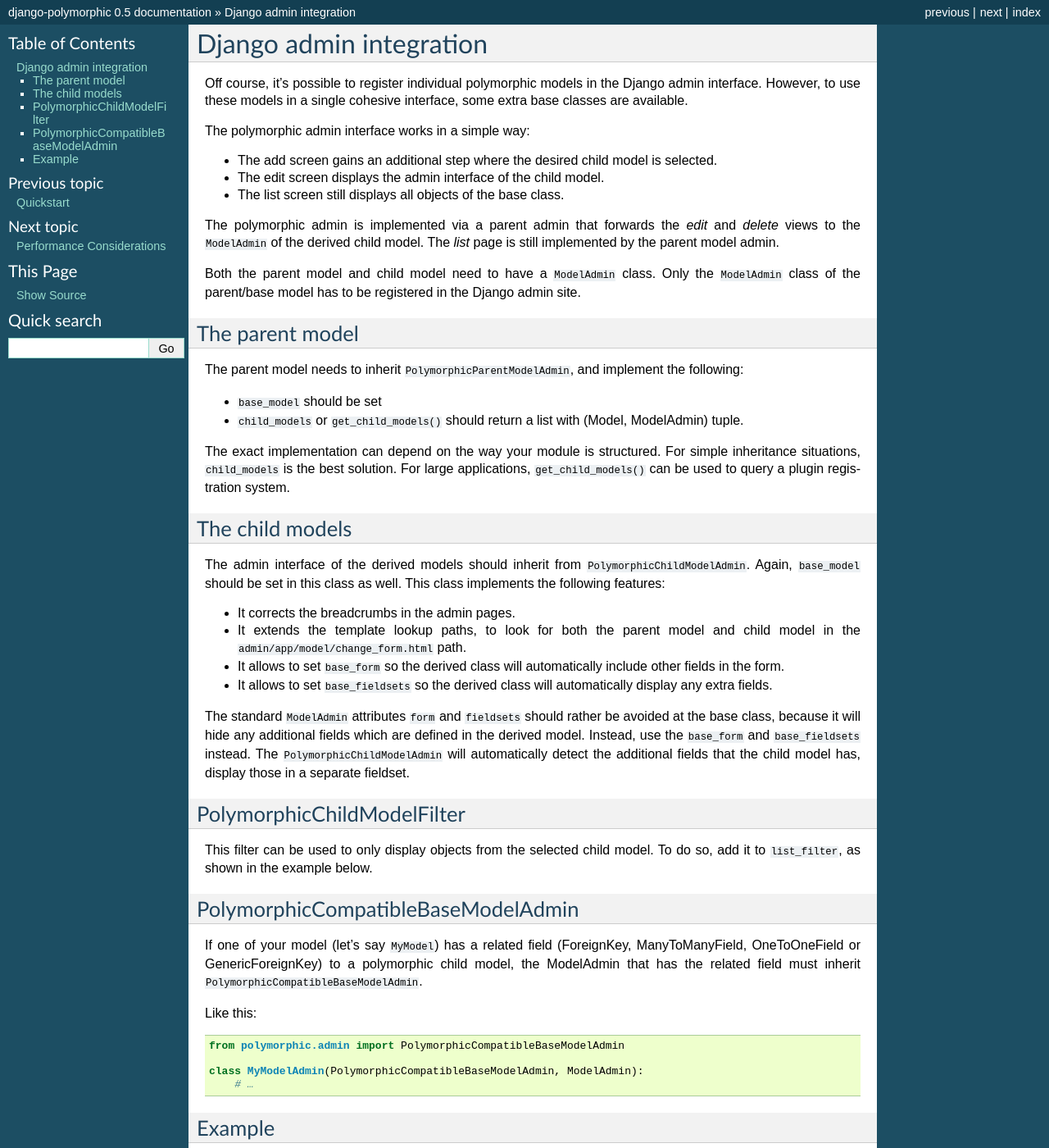
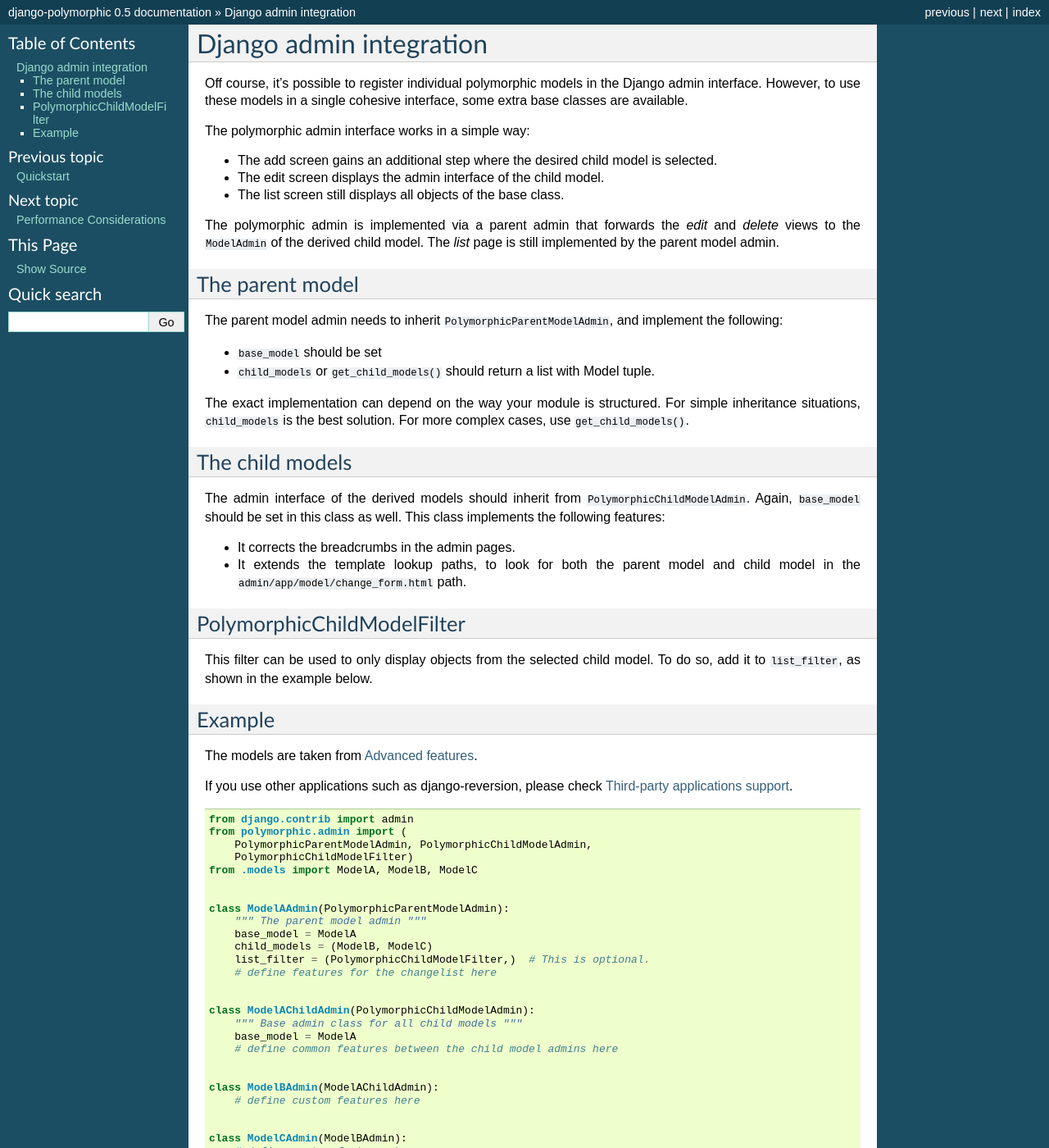
Before and after one commit to jazzband/django-polymorphic, a Sphinx documentation site: the page built from docs/admin.rst, in a window 1280 px wide and 1400 px high. Shown: the whole window at 82% size. Built offline with Sphinx 7.4.7, drawn with Linux system fonts in a browser that asks for light colours.

Commit message:
Updates docs.

```diff
--- a/docs/admin.rst
+++ b/docs/admin.rst
@@ -10,23 +10,24 @@
 * The edit screen displays the admin interface of the child model.
 * The list screen still displays all objects of the base class.
 
-The polymorphic admin is implemented via a parent admin that forwards the *edit* and *delete* views
-to the ``ModelAdmin`` of the derived child model. The *list* page is still implemented by the parent model admin.
+The polymorphic admin is implemented via a parent admin that forwards
+the *edit* and *delete* views to the ``ModelAdmin`` of the derived child model.
+The *list* page is still implemented by the parent model admin.
 
-Both the parent model and child model need to have a ``ModelAdmin`` class.
-Only the ``ModelAdmin`` class of the parent/base model has to be registered in the Django admin site.
 
 The parent model
 ----------------
 
-The parent model needs to inherit ``PolymorphicParentModelAdmin``, and implement the following:
+The parent model admin needs to inherit ``PolymorphicParentModelAdmin``,
+and implement the following:
 
 * ``base_model`` should be set
-* ``child_models`` or ``get_child_models()`` should return a list with (Model, ModelAdmin) tuple.
+* ``child_models`` or ``get_child_models()`` should return a list with Model tuple.
 
 The exact implementation can depend on the way your module is structured.
 For simple inheritance situations, ``child_models`` is the best solution.
-For large applications, ``get_child_models()`` can be used to query a plugin registration system.
+For more complex cases, use ``get_child_models()``.
+
 
 The child models
 ----------------
@@ -37,37 +38,13 @@
 
 * It corrects the breadcrumbs in the admin pages.
 * It extends the template lookup paths, to look for both the parent model and child model in the ``admin/app/model/change_form.html`` path.
-* It allows to set ``base_form`` so the derived class will automatically include other fields in the form.
-* It allows to set ``base_fieldsets`` so the derived class will automatically display any extra fields.
 
-The standard ``ModelAdmin`` attributes ``form`` and ``fieldsets`` should rather be avoided at the base class,
-because it will hide any additional fields which are defined in the derived model. Instead,
-use the ``base_form`` and ``base_fieldsets`` instead. The ``PolymorphicChildModelAdmin`` will
-automatically detect the additional fields that the child model has, display those in a separate fieldset.
 
 PolymorphicChildModelFilter
 ---------------------------
 
 This filter can be used to only display objects from the selected child model.
 To do so, add it to ``list_filter``, as shown in the example below.
-
-
-PolymorphicCompatibleBaseModelAdmin
------------------------------------
-
-If one of your model (let's say ``MyModel``) has a related field (ForeignKey,
-ManyToManyField, OneToOneField or GenericForeignKey) to a polymorphic child
-model, the ModelAdmin that has the related field must inherit
-``PolymorphicCompatibleBaseModelAdmin``.
-
-Like this:
-
-.. code-block:: python
-
-    from polymorphic.admin import PolymorphicCompatibleBaseModelAdmin
-
-    class MyModelAdmin(PolymorphicCompatibleBaseModelAdmin, ModelAdmin):
-        # …
 
 
 .. _admin-example:
@@ -77,10 +54,15 @@
 
 The models are taken from :ref:`advanced-features`.
 
+If you use other applications such as django-reversion, please check
+:ref:`third-party`.
+
 .. code-block:: python
 
     from django.contrib import admin
-    from polymorphic.admin import PolymorphicParentModelAdmin, PolymorphicChildModelAdmin
+    from polymorphic.admin import (
+        PolymorphicParentModelAdmin, PolymorphicChildModelAdmin,
+        PolymorphicChildModelFilter)
     from .models import ModelA, ModelB, ModelC
 
 
@@ -88,6 +70,8 @@
         """ The parent model admin """
         base_model = ModelA
         child_models = (ModelB, ModelC)
+        list_filter = (PolymorphicChildModelFilter,)  # This is optional.
+        # define features for the changelist here
 
 
     class ModelAChildAdmin(PolymorphicChildModelAdmin):
--- a/docs/third-party.rst
+++ b/docs/third-party.rst
@@ -3,10 +3,10 @@
 Third-party applications support
 ================================
 
-Django-reversion
+django-reversion
 ----------------
 
-`Django-reversion <https://github.com/etianen/django-reversion>`_ works as
+`django-reversion <https://github.com/etianen/django-reversion>`_ works as
 expected with polymorphic models.  However, they require more setup than
 standard models.  We have to face these problems:
 
@@ -35,6 +35,7 @@
     class ModelAParentAdmin(VersionAdmin, PolymorphicParentModelAdmin):
         base_model = ModelA
         child_models = (ModelB, ModelC)
+        # define features for the changelist here
 
 
     class ModelAChildAdmin(PolymorphicChildModelAdmin):
```
